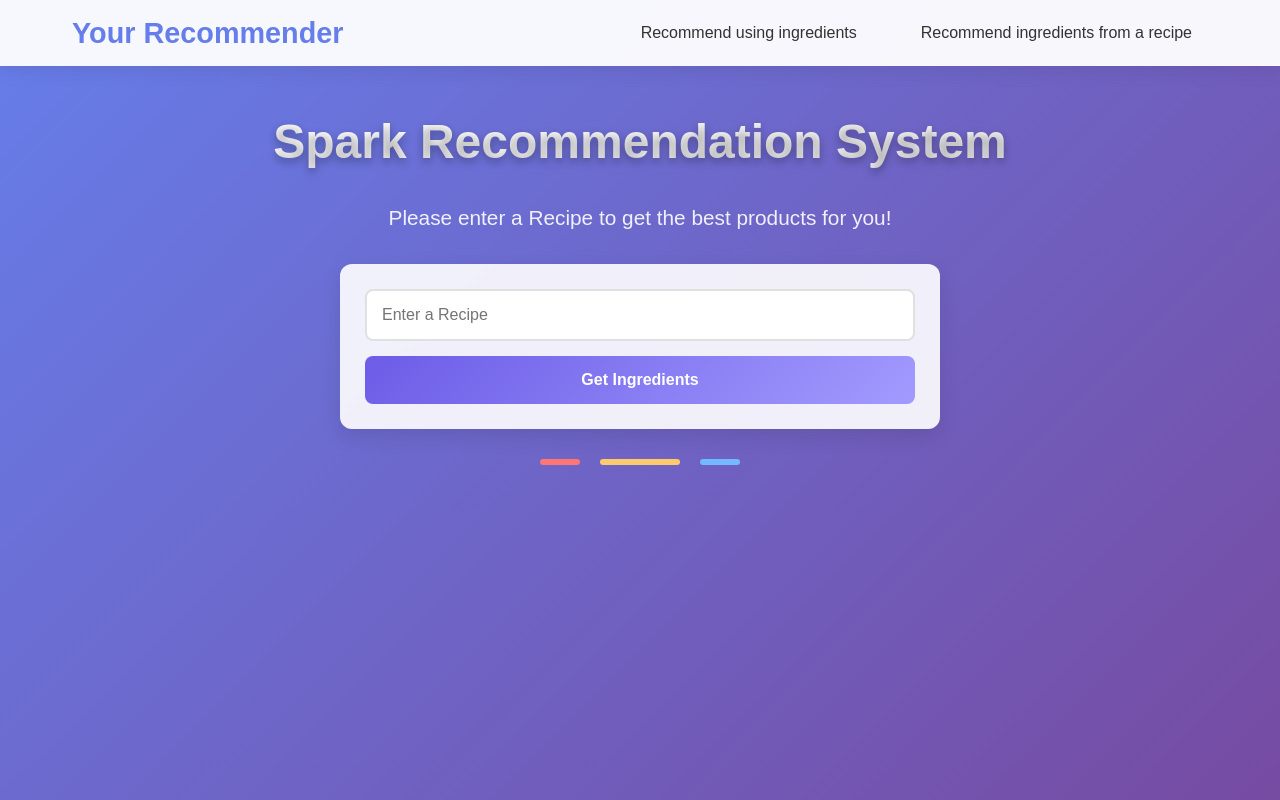
After one commit to allaliamine/Spark-Recommendation-System, a Flask app: template app/templates/recipeRecommender.html in a window 1280 px wide. The commit adds this page. Run offline with Flask 3, Linux system fonts and the light colour scheme; the template is opened without the code that fills it, so the values that code supplies are empty.

Commit message:
Added recipe template

```diff
--- /dev/null
+++ b/app/templates/recipeRecommender.html
@@ -0,0 +1,58 @@
+<!DOCTYPE html>
+<html lang="en">
+<head>
+    <meta charset="UTF-8">
+    <meta name="viewport" content="width=device-width, initial-scale=1.0">
+    <title>Your Recommender</title>
+    <link rel="stylesheet" href="../static/style/index_style.css">
+    <link rel="stylesheet" href="../static/style/ingredientsRecommed_style.css">
+
+
+</head>
+<body>
+    <nav class="navbar">
+        <div class="nav-container">
+            <div class="nav-title">Your Recommender</div>
+            <div class="nav-links">
+                <a href="{{ url_for('ingredientRecommender') }}" class="nav-link" id="ingredientsLink">Recommend using ingredients</a>
+                <a href="{{ url_for('recipeRecommender') }}" class="nav-link" id="recipeLink">Recommend ingredients from a recipe</a>
+            </div>
+        </div>
+    </nav>
+
+    <main class="main-content">
+        <h2 class="project-title" style="font-size: 3em;">Spark Recommendation System</h2>
+
+        {% if ingredients %}
+
+            <div class="ingredients-list">
+                <h3>Found Ingredients:</h3>
+                <ul>
+                    {% for ingredient in ingredients %}
+                        <li>
+                            {{ ingredient }}
+                            <form method="post" action="/recommend" style="display: inline;">
+                                <input type="hidden" name="user_word" value="{{ ingredient }}">
+                                <button type="submit" class="suggest-button">Suggest Products</button>
+                            </form>
+                        </li>
+                    {% endfor %}
+                </ul>
+            </div>
+        {% else %}
+            <p class="subtitle">Please enter a Recipe to get the best products for you!</p>
+            <form class="input-container" method="post" action="/getIngredients">
+                <input type="textarea" class="ingredient-input" name="user_recipe" placeholder="Enter a Recipe" required>
+                <button class="recommendation-button">Get Ingredients</button>
+
+            </form>
+            <div class="decoration">
+                <div class="decoration-item left"></div>
+                <div class="decoration-item center"></div>
+                <div class="decoration-item right"></div>
+            </div>
+        {% endif %}
+    </main>
+
+</body>
+</html>
```
Also changed, not shown: app/templates/ingredientsRecommender.html (+19 -6 lines).
